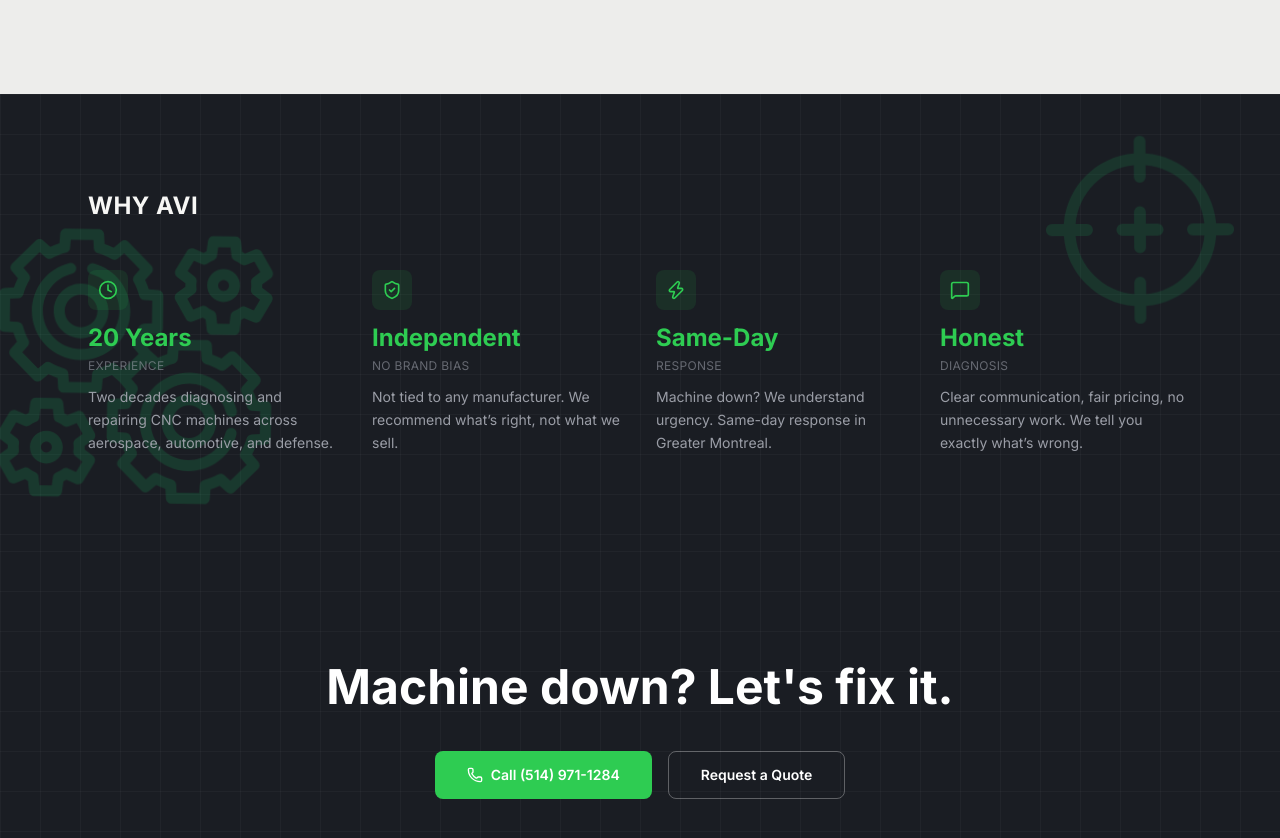
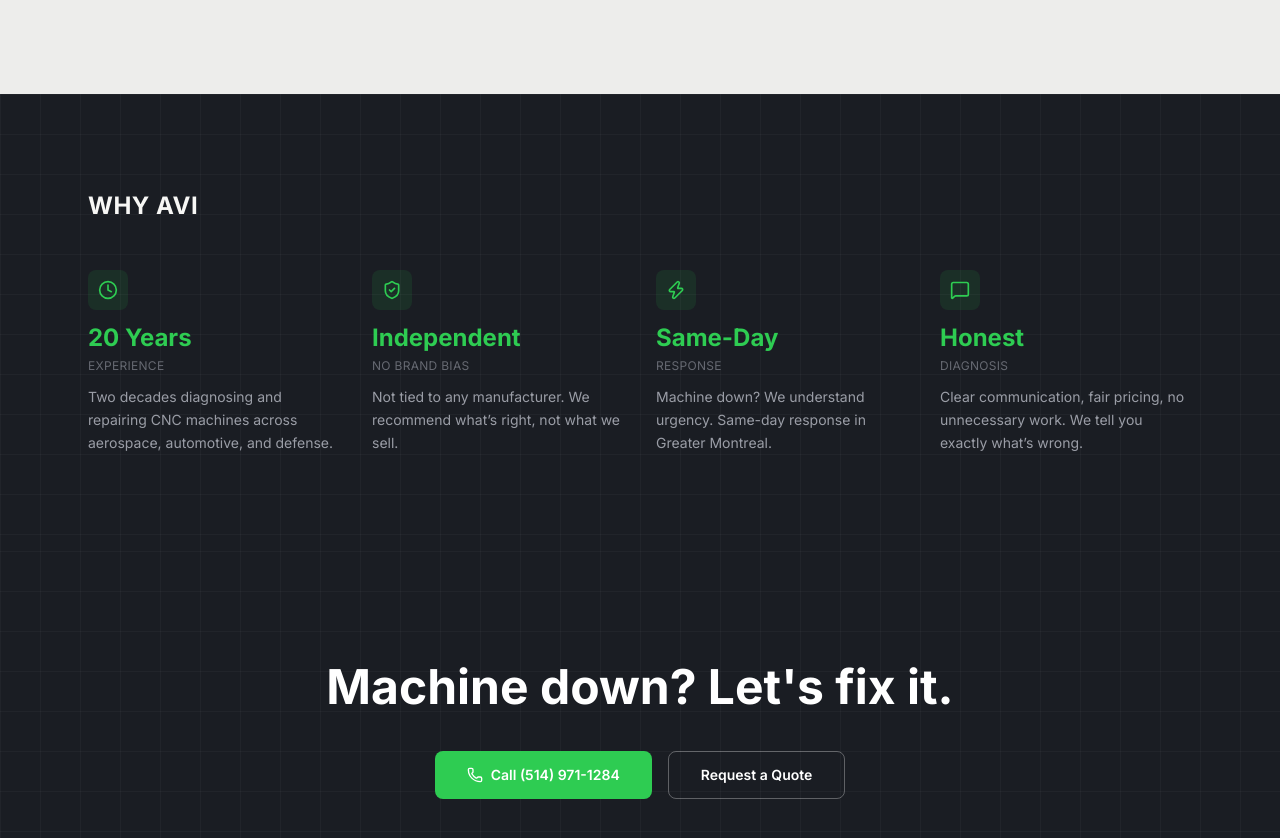
Before and after one commit to michdealva/avi-site, a Next.js app: page / in a window 1280 px wide. Shown: the part 2020-2858 px from the top of the page. Built offline with nearby package versions, Linux system fonts and the light colour scheme.

Commit message:
Remove all Iconscout background illustrations from all pages
Removed gear, crosshair, and circuit-board SVG illustrations from
home, services, about, and all French equivalents. Cleaner look.

Co-Authored-By: Claude Opus 4.6 (1M context) <noreply@anthropic.com>

```diff
--- a/app/about/page.tsx
+++ b/app/about/page.tsx
@@ -39,7 +39,6 @@ export default function AboutPage() {
 
       {/* ── Alexandre's Story ── */}
       <section className="relative bg-workshop py-24 overflow-hidden">
-        <img src="/icons/gear.svg" alt="" className="absolute -right-10 top-10 w-[300px] opacity-[0.08] pointer-events-none float float-delay-2" />
         <div className="relative mx-auto max-w-4xl px-6">
           <ScrollReveal>
             <blockquote className="border-l-4 border-signal pl-6 md:pl-8">
--- a/app/fr/about/page.tsx
+++ b/app/fr/about/page.tsx
@@ -36,7 +36,6 @@ export default function AboutPageFR() {
 
       {/* -- Alexandre's Story -- */}
       <section className="relative bg-workshop py-24 overflow-hidden">
-        <img src="/icons/gear.svg" alt="" className="absolute -right-10 top-10 w-[300px] opacity-[0.08] pointer-events-none float float-delay-2" />
         <div className="relative mx-auto max-w-4xl px-6">
           <ScrollReveal>
             <p className="text-xs uppercase tracking-[0.1em] text-dust mb-4">
--- a/app/fr/page.tsx
+++ b/app/fr/page.tsx
@@ -250,8 +250,6 @@ export default function HomeFR() {
 
       {/* -- Why AVI -- */}
       <section className="relative bg-graphite grid-texture py-24 overflow-hidden">
-        <img src="/icons/gear.svg" alt="" className="absolute -left-10 bottom-0 w-[250px] md:w-[350px] opacity-[0.18] pointer-events-none float float-delay-1" style={{ filter: "brightness(0) saturate(100%) invert(69%) sepia(52%) saturate(5765%) hue-rotate(108deg) brightness(95%) contrast(84%)" }} />
-        <img src="/icons/crosshair.svg" alt="" className="absolute right-10 top-10 w-[150px] md:w-[200px] opacity-[0.15] pointer-events-none float-slow float-delay-2" style={{ filter: "brightness(0) saturate(100%) invert(69%) sepia(52%) saturate(5765%) hue-rotate(108deg) brightness(95%) contrast(84%)" }} />
         <div className="relative mx-auto max-w-6xl px-6">
           <ScrollReveal>
             <h2 className="text-xl font-bold uppercase tracking-[0.02em] text-bright md:text-2xl">
--- a/app/fr/services/page.tsx
+++ b/app/fr/services/page.tsx
@@ -43,7 +43,6 @@ export default function ServicesPageFR() {
     <main>
       {/* -- Page Header -- */}
       <section className="relative bg-graphite grid-texture py-24 md:py-32 overflow-hidden">
-        <img src="/icons/crosshair.svg" alt="" className="absolute right-10 top-1/2 -translate-y-1/2 w-[200px] md:w-[300px] opacity-[0.2] pointer-events-none float-slow" style={{ filter: "brightness(0) saturate(100%) invert(69%) sepia(52%) saturate(5765%) hue-rotate(108deg) brightness(95%) contrast(84%)" }} />
         <div className="relative mx-auto max-w-5xl px-6">
           <ScrollReveal>
             <h1 className="text-4xl font-extrabold tracking-tight text-bright md:text-6xl">
@@ -117,7 +116,6 @@ export default function ServicesPageFR() {
 
       {/* -- Common Issues -- */}
       <section className="relative bg-workshop py-24 overflow-hidden">
-        <img src="/icons/circuit-board.svg" alt="" className="absolute right-0 top-0 w-[400px] opacity-[0.08] pointer-events-none pulse-subtle float-delay-2" />
         <div className="relative mx-auto max-w-5xl px-6">
           <ScrollReveal>
             <h2 className="text-3xl font-bold text-machine-black md:text-4xl">
--- a/app/page.tsx
+++ b/app/page.tsx
@@ -249,8 +249,6 @@ export default function Home() {
 
       {/* ── Why AVI ── (Remy push #2: DARK section to break monotony) */}
       <section className="relative bg-graphite grid-texture py-24 overflow-hidden">
-        <img src="/icons/gear.svg" alt="" className="absolute -left-10 bottom-0 w-[250px] md:w-[350px] opacity-[0.18] pointer-events-none float float-delay-1" style={{ filter: "brightness(0) saturate(100%) invert(69%) sepia(52%) saturate(5765%) hue-rotate(108deg) brightness(95%) contrast(84%)" }} />
-        <img src="/icons/crosshair.svg" alt="" className="absolute right-10 top-10 w-[150px] md:w-[200px] opacity-[0.15] pointer-events-none float-slow float-delay-2" style={{ filter: "brightness(0) saturate(100%) invert(69%) sepia(52%) saturate(5765%) hue-rotate(108deg) brightness(95%) contrast(84%)" }} />
         <div className="relative mx-auto max-w-6xl px-6">
           <ScrollReveal>
             <h2 className="text-xl font-bold uppercase tracking-[0.02em] text-bright md:text-2xl">
--- a/app/services/page.tsx
+++ b/app/services/page.tsx
@@ -42,7 +42,6 @@ export default function ServicesPage() {
     <main>
       {/* ── Page Header ── */}
       <section className="relative bg-graphite grid-texture py-24 md:py-32 overflow-hidden">
-        <img src="/icons/crosshair.svg" alt="" className="absolute right-10 top-1/2 -translate-y-1/2 w-[200px] md:w-[300px] opacity-[0.2] pointer-events-none float-slow" style={{ filter: "brightness(0) saturate(100%) invert(69%) sepia(52%) saturate(5765%) hue-rotate(108deg) brightness(95%) contrast(84%)" }} />
         <div className="relative mx-auto max-w-5xl px-6">
           <ScrollReveal>
             <h1 className="text-4xl font-extrabold tracking-tight text-bright md:text-6xl">
@@ -118,7 +117,6 @@ export default function ServicesPage() {
 
       {/* ── Common Issues ── */}
       <section className="relative bg-workshop py-24 overflow-hidden">
-        <img src="/icons/circuit-board.svg" alt="" className="absolute right-0 top-0 w-[400px] opacity-[0.08] pointer-events-none pulse-subtle float-delay-2" />
         <div className="relative mx-auto max-w-5xl px-6">
           <ScrollReveal>
             <h2 className="text-3xl font-bold text-machine-black md:text-4xl">
```
